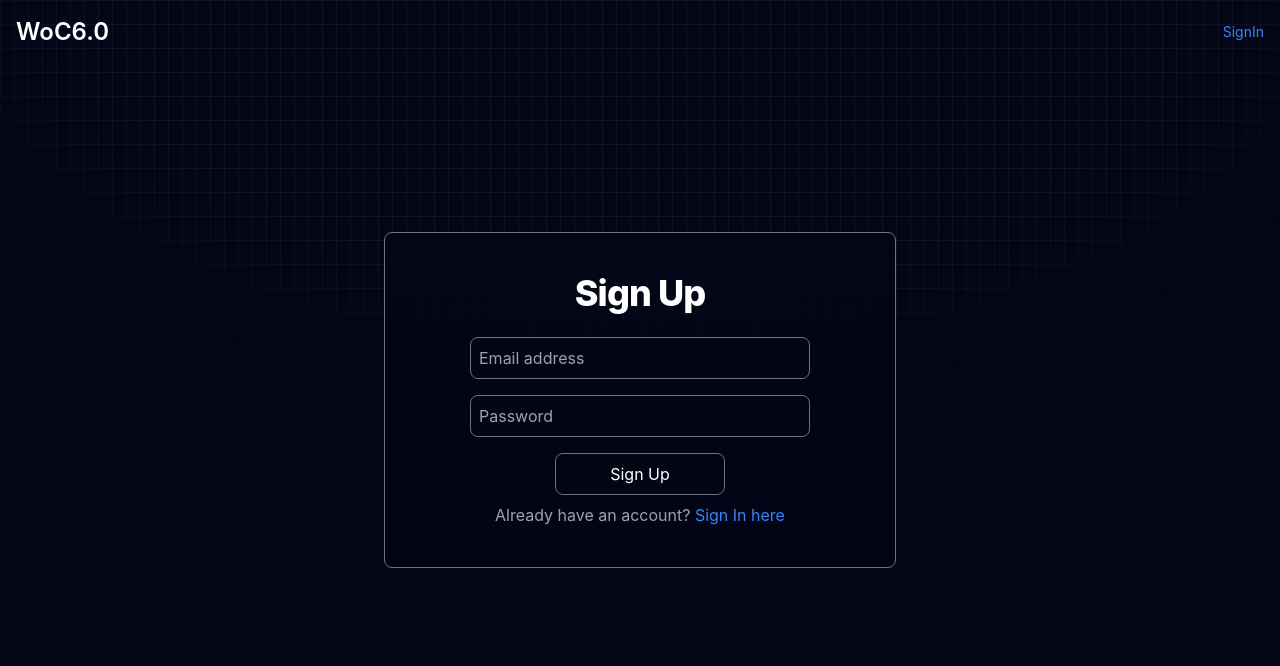
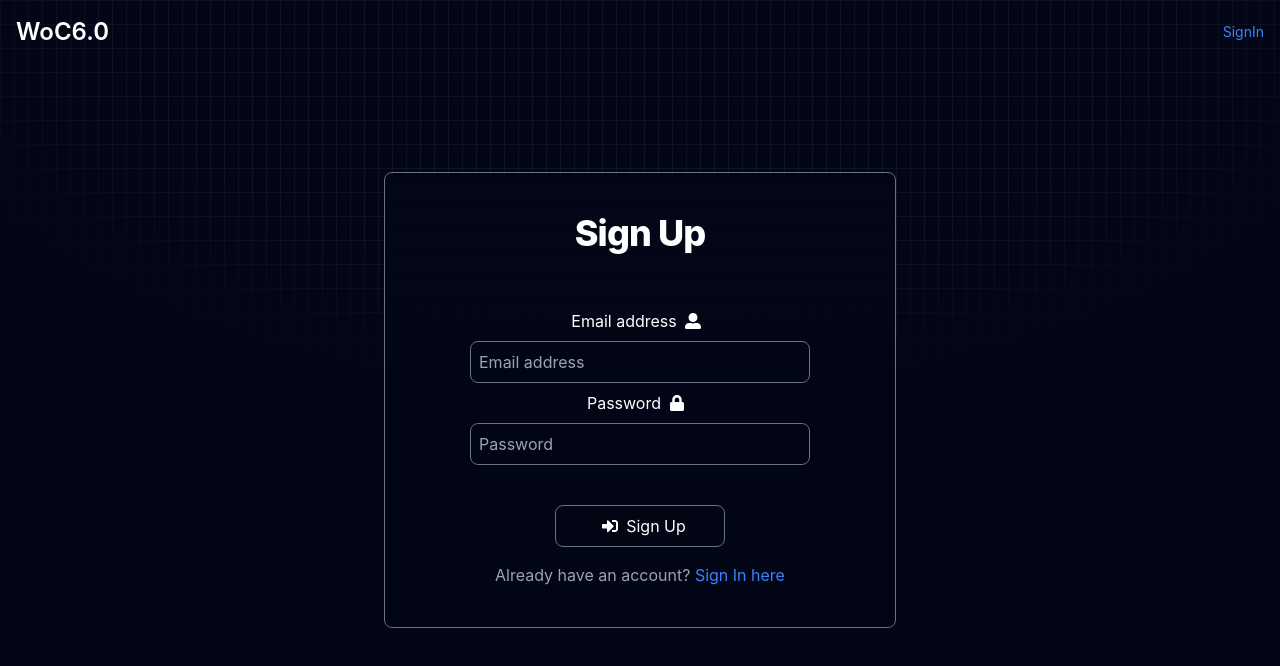
Before and after one commit to pranshu05/WoC6.0-react-IRCTC-clone-Pranshu_Patel, a React (Create React App) app: page /signup in a window 1280 px wide. Shown: the top 666 px of the page. Built offline with nearby package versions, Linux system fonts and the light colour scheme; no server answers.

Commit message:
Add icons to sign-in and sign-up forms

```diff
--- a/src/pages/SignIn.js
+++ b/src/pages/SignIn.js
@@ -2,6 +2,7 @@ import React, { useState } from 'react';
 import { useNavigate } from 'react-router-dom';
 import { auth } from '../firebase/auth';
 import { signInWithEmailAndPassword, getAuth, onAuthStateChanged } from 'firebase/auth';
+import { FaUserAlt, FaLock, FaSignInAlt } from 'react-icons/fa';
 
 const SignIn = () => {
     const navigate = useNavigate();
@@ -38,10 +39,12 @@ const SignIn = () => {
                 <div className='mx-auto w-11/12 sm:w-3/4 md:w-2/3 lg:w-2/5'>
                     <div className='backdrop-filter backdrop-blur-sm py-10 bg-black bg-opacity-5 border border-gray-500 rounded-lg flex flex-col'>
                         <h2 className="mb-4 text-2xl font-extrabold leading-none tracking-tight md:text-3xl lg:text-4xl text-white">Sign In</h2>
-                        <input className="bg-transparent border border-gray-500 my-2 rounded-lg p-2 mx-auto w-11/12 sm:w-4/5 md:w-3/4 lg:w-2/3" type="email" placeholder="Email address" value={email} onChange={(e) => setEmail(e.target.value)} />
-                        <input className="bg-transparent border border-gray-500 my-2 rounded-lg p-2 mx-auto w-11/12 sm:w-4/5 md:w-3/4 lg:w-2/3" type="password" placeholder="Password" value={password} onChange={(e) => setPassword(e.target.value)} />
+                        <label className="text-white flex justify-center mb-2 mt-10">Email address <FaUserAlt className='mt-1 mx-2' /></label>
+                        <input className="bg-transparent border border-gray-500 mb-2 rounded-lg p-2 mx-auto w-11/12 sm:w-4/5 md:w-3/4 lg:w-2/3" type="email" placeholder="Email address" value={email} onChange={(e) => setEmail(e.target.value)} />
+                        <label className="text-white flex justify-center mb-2">Password <FaLock className='mt-1 mx-2' /></label>
+                        <input className="bg-transparent border border-gray-500 mb-10 rounded-lg p-2 mx-auto w-11/12 sm:w-4/5 md:w-3/4 lg:w-2/3" type="password" placeholder="Password" value={password} onChange={(e) => setPassword(e.target.value)} />
                         {error && <p className="text-red-500 my-4">{error}</p>}
-                        <button className="bg-black bg-opacity-5 hover:bg-opacity-10 border border-gray-500 my-2 rounded-lg p-2 mx-auto w-11/12 sm:w-4/5 md:w-3/4 lg:w-1/3" onClick={handleSignIn}>Sign In</button>
+                        <button className="bg-black bg-opacity-5 hover:bg-opacity-10 border border-gray-500 mb-4 rounded-lg p-2 mx-auto w-11/12 sm:w-4/5 md:w-3/4 lg:w-1/3 flex justify-center" onClick={handleSignIn}><FaSignInAlt className='mt-1 mx-2' /> Sign In</button>
                         <p className="text-gray-400">
                             Don't have an account? <a className='text-blue-500' href="/signup">Sign Up here</a>
                         </p>
--- a/src/pages/SignUp.js
+++ b/src/pages/SignUp.js
@@ -2,6 +2,7 @@ import React, { useState } from 'react';
 import { useNavigate } from 'react-router-dom';
 import { auth } from '../firebase/auth';
 import { createUserWithEmailAndPassword, getAuth, onAuthStateChanged } from 'firebase/auth';
+import { FaUserAlt, FaLock, FaSignInAlt, } from 'react-icons/fa';
 
 const SignUp = () => {
     const navigate = useNavigate();
@@ -39,10 +40,12 @@ const SignUp = () => {
                 <div className='mx-auto w-11/12 sm:w-3/4 md:w-2/3 lg:w-2/5'>
                     <div className='backdrop-filter backdrop-blur-sm py-10 bg-black bg-opacity-5 border border-gray-500 rounded-lg flex flex-col'>
                         <h2 className="mb-4 text-2xl font-extrabold leading-none tracking-tight md:text-3xl lg:text-4xl text-white">Sign Up</h2>
-                        <input className="bg-transparent border border-gray-500 my-2 rounded-lg p-2 mx-auto w-11/12 sm:w-4/5 md:w-3/4 lg:w-2/3" type="email" label="Email address" value={email} onChange={(e) => setEmail(e.target.value)} required placeholder="Email address" />
-                        <input className="bg-transparent border border-gray-500 my-2 rounded-lg p-2 mx-auto w-11/12 sm:w-4/5 md:w-3/4 lg:w-2/3" type="password" label="Create password" value={password} onChange={(e) => setPassword(e.target.value)} required placeholder="Password" />
+                        <label className="text-white flex justify-center mb-2 mt-10">Email address <FaUserAlt className='mt-1 mx-2' /></label>
+                        <input className="bg-transparent border border-gray-500 mb-2 rounded-lg p-2 mx-auto w-11/12 sm:w-4/5 md:w-3/4 lg:w-2/3" type="email" label="Email address" value={email} onChange={(e) => setEmail(e.target.value)} required placeholder="Email address" />
+                        <label className="text-white flex justify-center mb-2">Password <FaLock className='mt-1 mx-2' /></label>
+                        <input className="bg-transparent border border-gray-500 mb-10 rounded-lg p-2 mx-auto w-11/12 sm:w-4/5 md:w-3/4 lg:w-2/3" type="password" label="Create password" value={password} onChange={(e) => setPassword(e.target.value)} required placeholder="Password" />
                         {error && <p className="text-red-500 my-4">{error}</p>}
-                        <button className="bg-black bg-opacity-5 hover:bg-opacity-10 border border-gray-500 my-2 rounded-lg p-2 mx-auto w-11/12 sm:w-4/5 md:w-3/4 lg:w-1/3" onClick={handleSignUp}>Sign Up</button>
+                        <button className="bg-black bg-opacity-5 hover:bg-opacity-10 border border-gray-500 mb-4 rounded-lg p-2 mx-auto w-11/12 sm:w-4/5 md:w-3/4 lg:w-1/3 flex justify-center" onClick={handleSignUp}><FaSignInAlt className='mt-1 mx-2'/> Sign Up</button>
                         <p className="text-gray-400">
                             Already have an account? <a className='text-blue-500' href="/signin">Sign In here</a>
                         </p>
```
